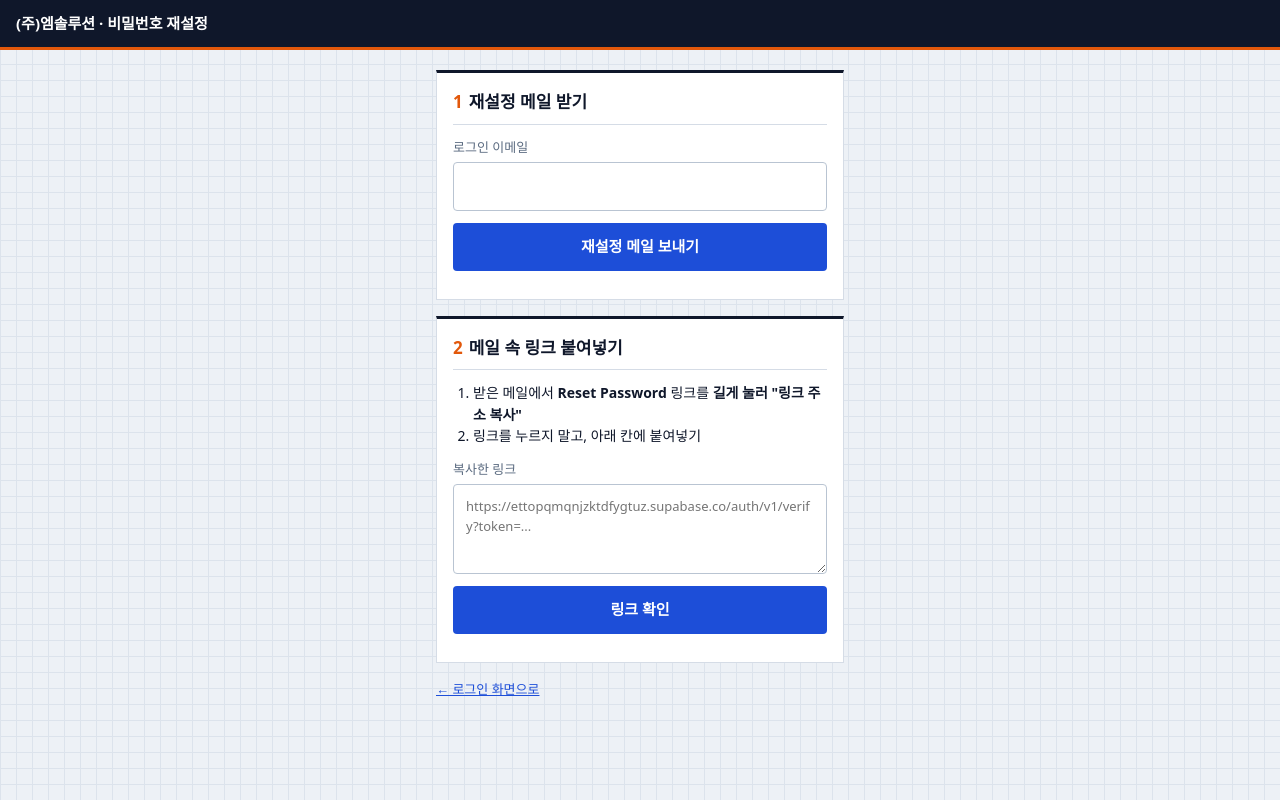
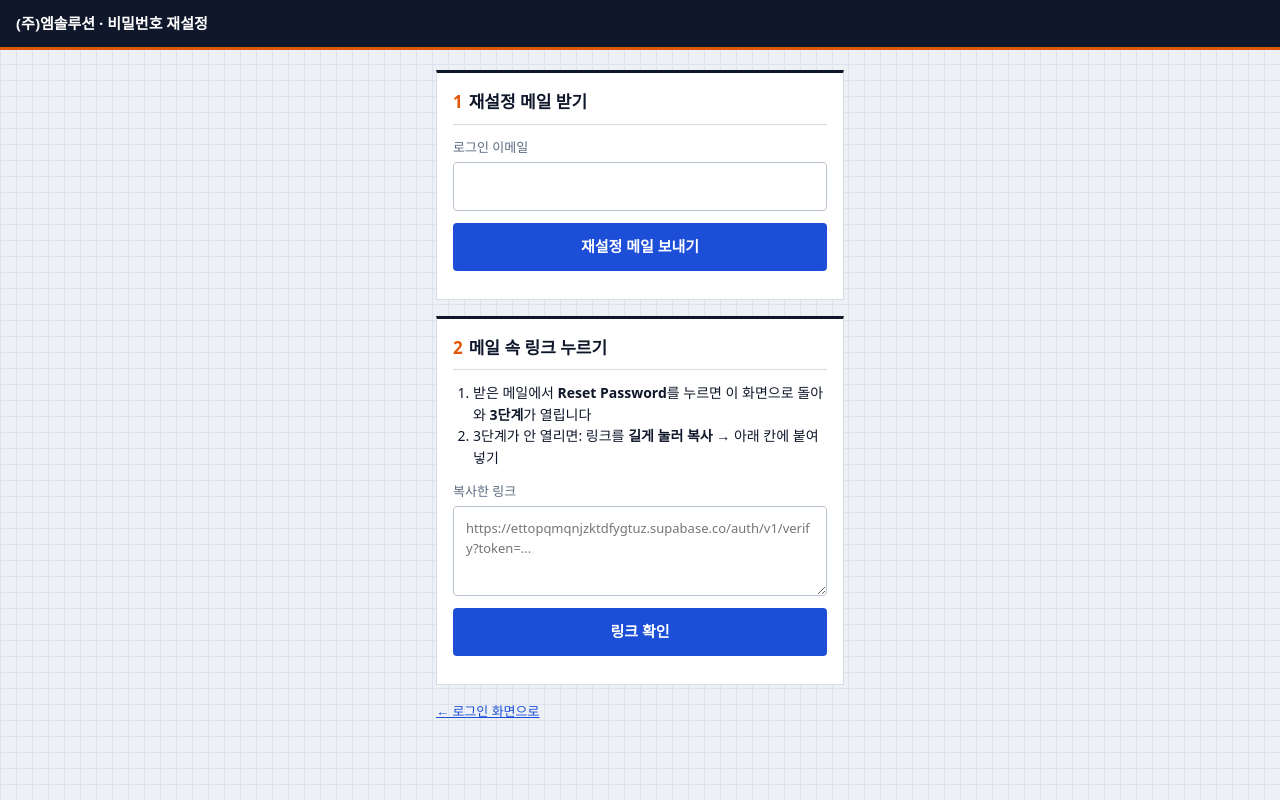
Before and after one commit to msol-glitch/msol-qms, a plain HTML site: page reset.html in a window 1280 px wide. Drawn offline with Linux system fonts and the light colour scheme.

Commit message:
Update reset.html

```diff
--- a/reset.html
+++ b/reset.html
@@ -40,10 +40,10 @@ a{color:var(--blue)}
   <div id="m1"></div>
 </section>
 <section class="panel" id="s2">
-  <h2><span class="step">2</span>메일 속 링크 붙여넣기</h2>
+  <h2><span class="step">2</span>메일 속 링크 누르기</h2>
   <ol>
-    <li>받은 메일에서 <b>Reset Password</b> 링크를 <b>길게 눌러 "링크 주소 복사"</b></li>
-    <li>링크를 누르지 말고, 아래 칸에 붙여넣기</li>
+    <li>받은 메일에서 <b>Reset Password</b>를 누르면 이 화면으로 돌아와 <b>3단계</b>가 열립니다</li>
+    <li>3단계가 안 열리면: 링크를 <b>길게 눌러 복사</b> → 아래 칸에 붙여넣기</li>
   </ol>
   <label>복사한 링크<textarea id="lk" spellcheck="false" placeholder="https://ettopqmqnjzktdfygtuz.supabase.co/auth/v1/verify?token=..."></textarea></label>
   <button class="btn" id="b2" type="button">링크 확인</button>
@@ -78,7 +78,7 @@ $("#b1").onclick=async()=>{
   const e=$("#em").value.trim(); if(!e.includes("@")) return say($("#m1"),"err","이메일을 입력하세요");
   $("#b1").disabled=true;
   try{ await call("/auth/v1/recover","POST",{email:e}); say($("#m1"),"ok","메일을 보냈습니다. 받은편지함(없으면 스팸함)을 확인하세요."); }
-  catch(err){ say($("#m1"),"err","보내기 실패: "+err.message+" (잠시 후 다시 시도)"); }
+  catch(err){ say($("#m1"),"err",/rate limit/i.test(err.message)?"메일 발송 한도(시간당 횟수)를 넘었습니다. 1시간 뒤 다시 누르세요. 이미 받은 최신 메일이 있으면 그 링크를 쓰세요.":"보내기 실패: "+err.message+" (잠시 후 다시 시도)"); }
   $("#b1").disabled=false;
 };
 $("#b2").onclick=async()=>{
```
